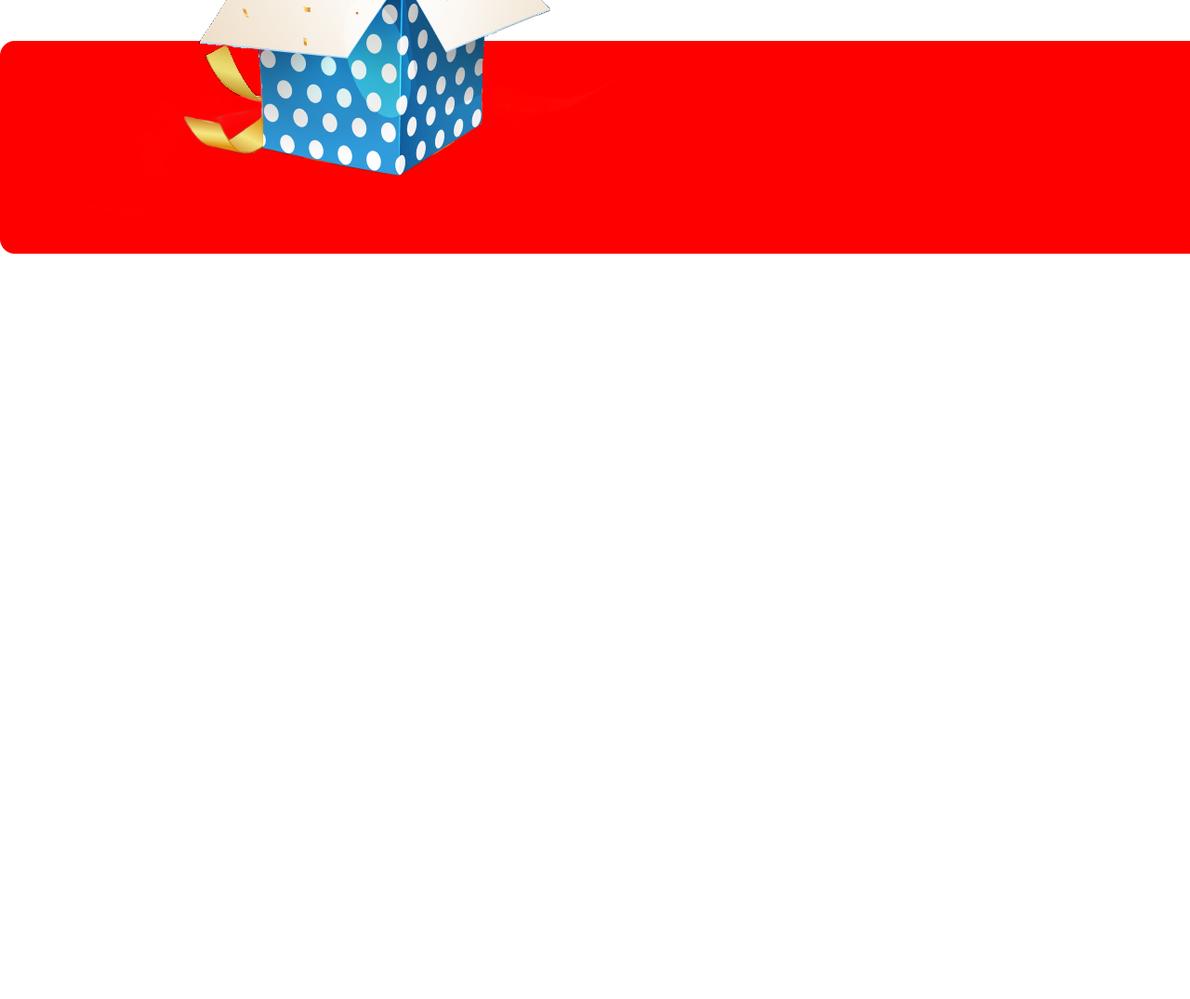
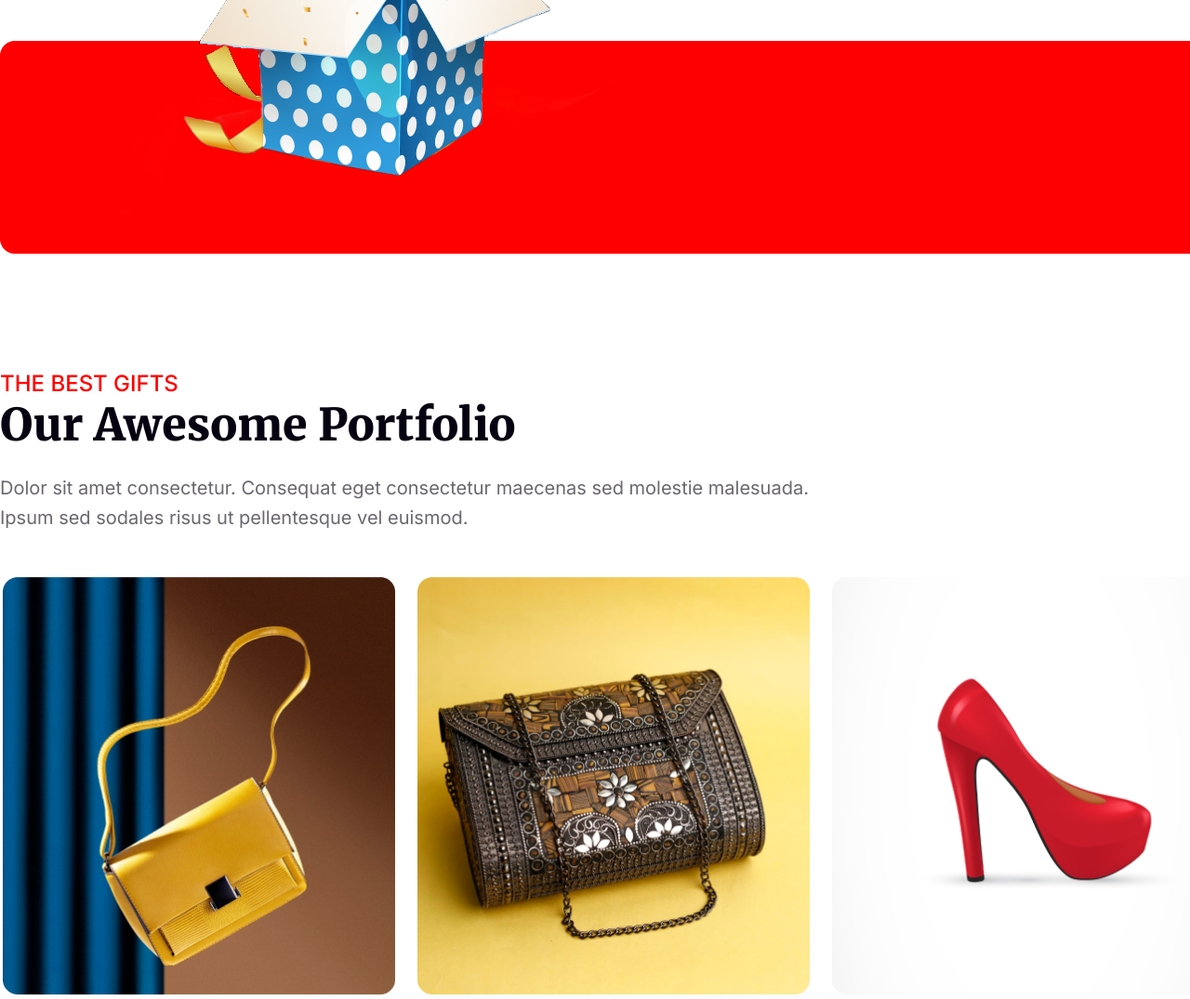
Before and after one commit to RifatCSE10/newyear-offer, a plain HTML site: page index.html in a window 1280 px wide. Shown: the part 3971-5046 px from the top of the page at 93% size. Before the commit the page ends 4249 px from the top, so only its background shows below. Drawn offline with Linux system fonts and the light colour scheme.

Commit message:
Proudct section is compleate

```diff
--- a/index.html
+++ b/index.html
@@ -84,6 +84,7 @@
         </div>
       </div>
     </section>
+
     <section class="holiday_sell">
       <div class="sell_info">
         <h3>WHAT IS FUNCTIONAL</h3>
@@ -104,5 +105,34 @@
         </div>
       </div>
     </section>
+
+    <section class="product">
+      <div class="product_text">
+        <h3>THE BEST GIFTS</h3>
+        <h1>Our Awesome Portfolio</h1>
+        <p>Dolor sit amet consectetur. Consequat eget consectetur maecenas sed molestie malesuada. Ipsum sed sodales risus ut pellentesque vel euismod. </p>
+      </div>
+      <div class="product_container">
+        <div class="product_box">
+          <img src="./assets/images/rectangle3.png" alt="product">
+        </div>
+        <div class="product_box">
+          <img src="./assets/images/rectangle4.png" alt="product">
+        </div>
+        <div class="product_box">
+          <img src="./assets/images/rectangle5.png" alt="product">
+        </div>
+        <div class="product_box">
+          <img src="./assets/images/rectangle6.png" alt="product">
+        </div>
+        <div class="product_box">
+          <img src="./assets/images/rectangle7.png" alt="product">
+        </div>
+        <div class="product_box">
+          <img src="./assets/images/rectangle8.png" alt="product">
+        </div>
+      </div>
+    </section>
+
   </body>
 </html>
--- a/style/style.css
+++ b/style/style.css
@@ -6,6 +6,10 @@
   margin: 0;
   padding: 0;
   box-sizing: border-box;
+}
+
+body {
+  scroll-behavior: smooth;
 }
 
 /*  <===========================================>
@@ -413,25 +417,94 @@
   width: 885px;
   height: 96px;
   margin: 0 auto;
-
 }
 
-.gieft_box{
+.gieft_box {
   width: 1320px;
   height: 662.07px;
   display: flex;
   justify-content: space-between;
-background-image: url('../assets/images/rectangle2.png');
+  background-image: url("../assets/images/rectangle2.png");
   background-position: bottom;
   background-repeat: no-repeat;
   position: relative;
   top: 6%;
 }
 
-.gieft_box .discount{
+.gieft_box .discount {
   width: 305.69px;
   height: 305.69px;
   position: relative;
   top: 12%;
   right: 4%;
 }
+
+/*  <===========================================>
+            Product section start ...
+    <===========================================> */
+
+.product {
+  width: 1320px;
+  height: 1163px;
+  margin: 0 auto;
+  margin-top: 120px;
+}
+
+.product .product_text h3 {
+  height: 29px;
+  width: 192px;
+  color: rgb(255, 0, 0);
+  font-family: Inter;
+  font-size: 24px;
+  font-weight: 500;
+  line-height: 29px;
+  letter-spacing: 0%;
+  text-align: left;
+}
+
+.product .product_text h1 {
+  width: 566px;
+  height: 60px;
+  color: rgb(7, 2, 17);
+  font-family: Merriweather;
+  font-size: 48px;
+  font-weight: 900;
+  line-height: 60px;
+  letter-spacing: 0%;
+  text-align: left;
+  text-transform: capitalize;
+  margin-bottom: 22px;
+}
+
+.product .product_text p {
+  width: 896px;
+  height: 64px;
+  color: rgba(7, 2, 17, 0.6);
+  font-family: Inter;
+  font-size: 20px;
+  font-weight: 400;
+  line-height: 32px;
+  letter-spacing: 0%;
+  text-align: left;
+  margin-bottom: 48px;
+}
+
+.product .product_container {
+  height: fit-content;
+  display: flex;
+  align-items: center;
+  flex-wrap: wrap;
+  justify-content: center;
+  gap: 24px;
+}
+
+.product .product_container .product_box {
+  width: 422px;
+  height: 450px;
+}
+
+.product .product_container .product_box img{
+  display: block;
+  width: 100%;
+  height: 100%;
+}
```
Also changed, not shown: assets/images/rectangle3.png (renamed from assets/images/Rectangle 3.png), assets/images/rectangle4.png (renamed from assets/images/Rectangle 4.png), assets/images/rectangle5.png (renamed from assets/images/Rectangle 5.png), assets/images/rectangle6.png (renamed from assets/images/Rectangle 6.png), assets/images/rectangle7.png (renamed from assets/images/Rectangle 7.png), assets/images/rectangle8.png (renamed from assets/images/Rectangle 8.png). Lines whose indentation alone changed are shown as unchanged.
